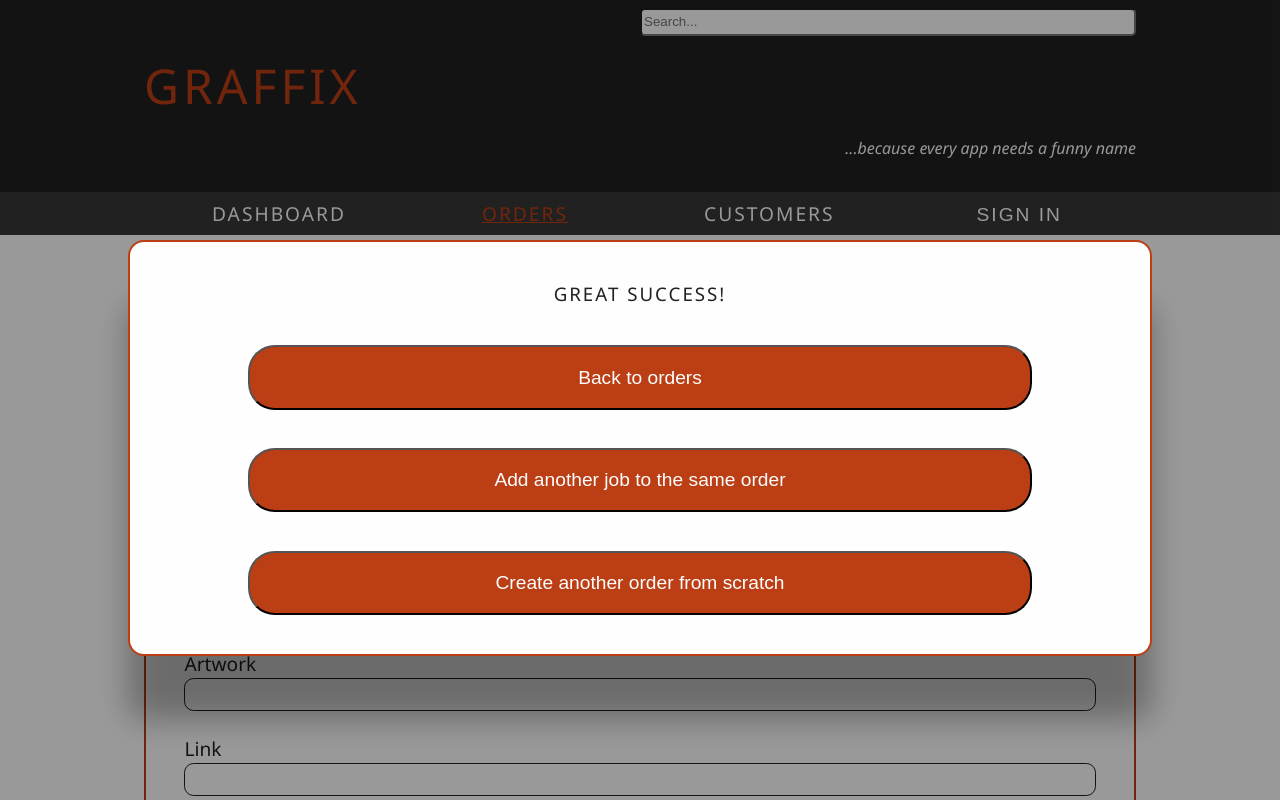
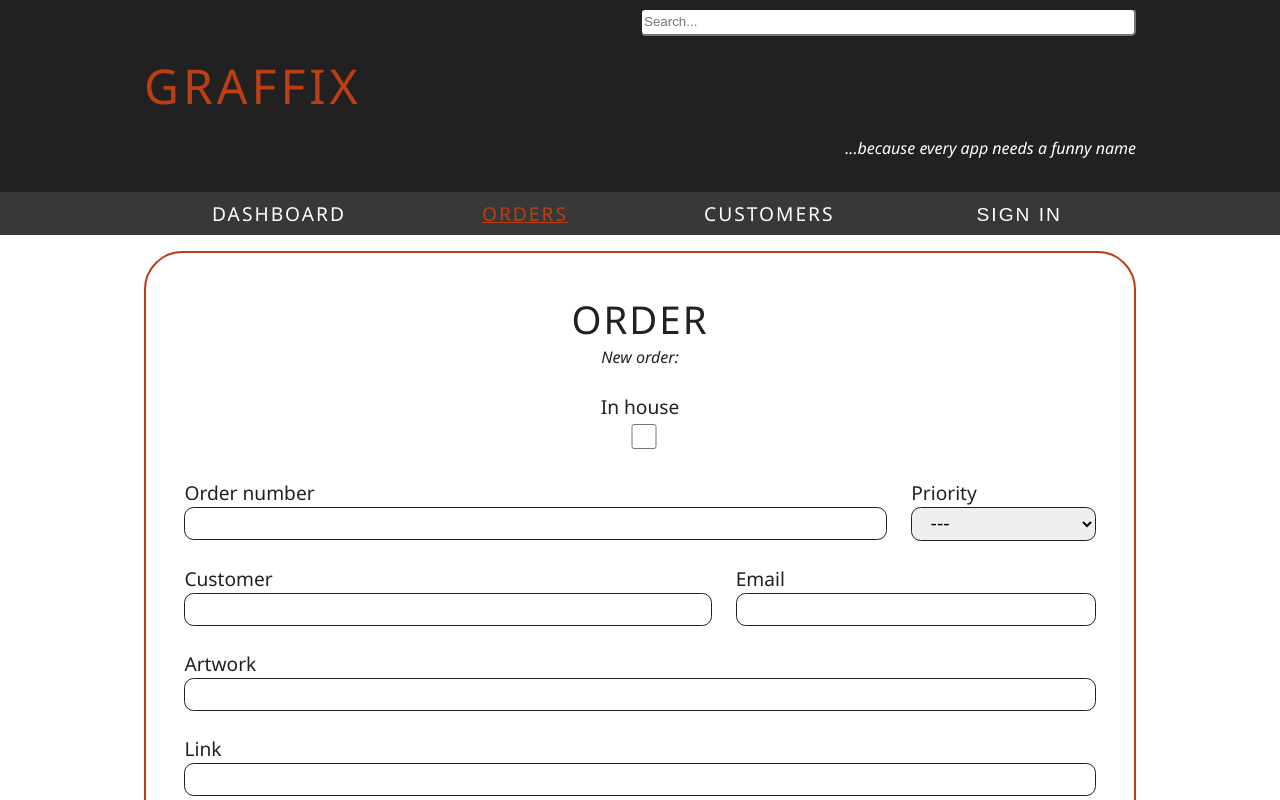
Before and after one commit to iangoodnight/graffix, a Next.js app: page /orders/new in a window 1280 px wide. Shown: the top 800 px of the page. Built offline with nearby package versions, Linux system fonts and the light colour scheme; no server answers.

Commit message:
modal is functioning correctly

```diff
--- a/components/OrderForm.js
+++ b/components/OrderForm.js
@@ -10,7 +10,9 @@ const OrderForm = ({ formId, orderForm, forNewOrder = true }) => {
   const contentType = 'application/json';
   const [errors, setErrors] = useState({});
   const [message, setMessage] = useState('');
-
+  const [modal, setModal] = useState({
+    open: false,
+  });
   const [form, setForm] = useState({
     order_number: orderForm.order_number,
     customer: orderForm.customer,
@@ -78,7 +80,7 @@ const OrderForm = ({ formId, orderForm, forNewOrder = true }) => {
       if (!res.ok) {
         throw new Error(res.status);
       }
-      router.push('/');
+      setModal({ open: true });
     } catch (error) {
       setMessage('Failed to add order');
     }
@@ -174,6 +176,7 @@ const OrderForm = ({ formId, orderForm, forNewOrder = true }) => {
           status: 'new',
           notes: '',
         });
+        setModal({ open: false });
         break;
       default:
         break;
@@ -189,7 +192,7 @@ const OrderForm = ({ formId, orderForm, forNewOrder = true }) => {
 
   return (
     <>
-      <OrderSuccessModal visible={true} handleClick={handleClick} />
+      <OrderSuccessModal visible={modal.open} handleClick={handleClick} />
       <form
         id={formId}
         className={orderFormStyles.form}
```
